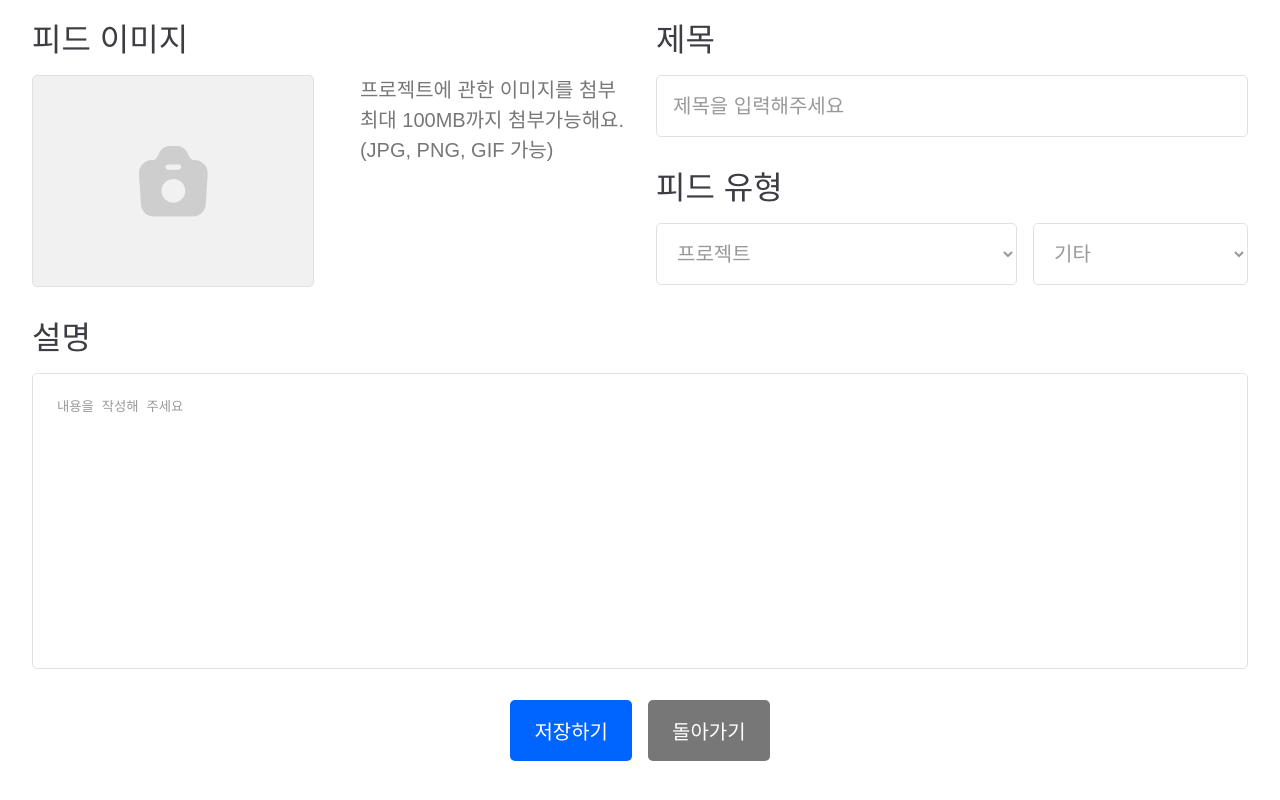
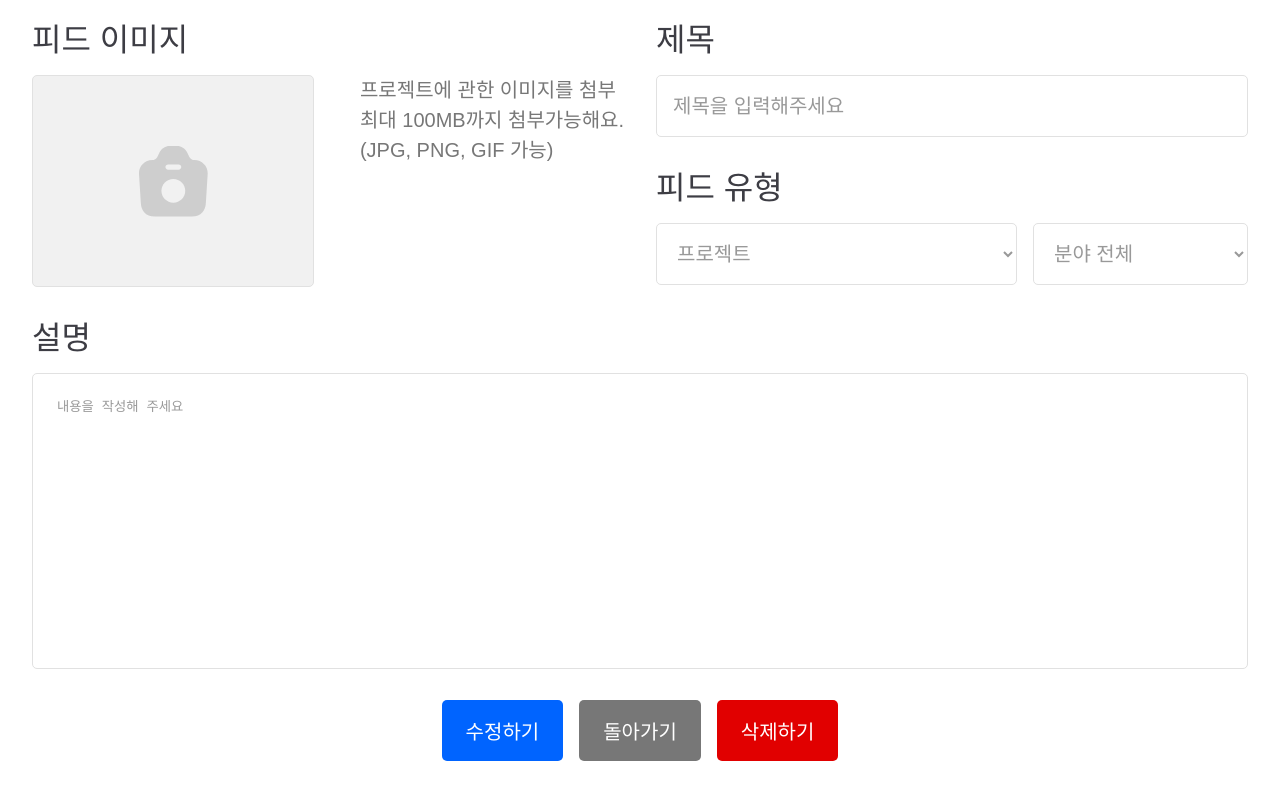
Before and after one commit to SWM14-HumanError/Match-Up-Frontend, a React (Vite) app: page /update/feed/1 in a window 1280 px wide. Shown: the part 258-1058 px from the top of the page. Built offline with nearby package versions, Linux system fonts and the light colour scheme; a web font is replaced by a local one.

Commit message:
Feat: 피드 생성, 수정 삭제 API 연결

```diff
--- a/src/constant/Api.ts
+++ b/src/constant/Api.ts
@@ -25,6 +25,8 @@ export default {
     else if (response.status >= 400) {
       throw {};
     }
+    else if(response.status === 204)
+      return;
 
     return await response.json();
   }
--- a/src/constant/initData.ts
+++ b/src/constant/initData.ts
@@ -1,4 +1,5 @@
-import {IAdditionalInfo, IEditProjectInfo, IProjectDetail} from './interfaces.ts';
+import {IAdditionalInfo, IEditFeedInfo, IEditProjectInfo, IProjectDetail} from './interfaces.ts';
+import {ProjectSubFields} from "./selectOptions.ts";
 
 export const InitProject = {
   teamSearchResponseList: [],
@@ -53,11 +54,12 @@ export const InitEditProjectInfo: IEditProjectInfo = {
 }
 
 export const InitAdditionalInfo: IAdditionalInfo = {
+  name: '',
+  nickname: '',
   positionLevel: 1,
   userBirthdayYear: 1982,
   userBirthdayMonth: 3,
   userBirthdayDay: 10,
-  userLevel: 1,
   address: '서울',
   expYear: 2,
   expertize: [
@@ -66,3 +68,11 @@ export const InitAdditionalInfo: IAdditionalInfo = {
   meetingType: 'ONLINE',
   position: 'Back-end'
 }
+
+export const InitFeedInfo: IEditFeedInfo = {
+  title: '',
+  content: '',
+  imageUrl: '',
+  type: 0,
+  domain: ProjectSubFields[0],
+}
--- a/src/dummies/dummyData.ts
+++ b/src/dummies/dummyData.ts
@@ -283,7 +283,7 @@ export const feeds: IMainFeedsList = {
   feedSearchResponsDtos: [
     {
       id: 1,
-      userId: 2,
+      userId: 1,
       title: 'Feed 1',
       content: 'This is feed 1',
       thumbnailUrl: 'https://picsum.photos/200/300',
--- a/src/pages/MainPage/EditFeedPage.tsx
+++ b/src/pages/MainPage/EditFeedPage.tsx
@@ -1,22 +1,39 @@
 import {useRef, useState} from 'react';
-import {useParams} from 'react-router-dom';
+import {useNavigate, useParams} from 'react-router-dom';
 import Navigation from '../../components/Navigation.tsx';
 import SelectBox from '../../components/inputs/SelectBox.tsx';
 import Camera from '../../components/svgs/Camera.tsx';
-import {IEditProjectInfo} from '../../constant/interfaces.ts';
-import {InitEditProjectInfo} from '../../constant/initData.ts';
+import {IEditFeedInfo} from '../../constant/interfaces.ts';
+import {InitFeedInfo} from '../../constant/initData.ts';
 import {ProjectFields} from '../../constant/selectOptions.ts';
+import Api from '../../constant/Api.ts';
 import '../../styles/MainProjectPage.scss';
 
 
 const ProjectTypeArr = ['프로젝트', '스터디'];
 
 function EditFeedPage() {
+  const navigate = useNavigate();
   const feedId = useParams().feedId;
   const FileInput = useRef<HTMLInputElement>(null);
   const [selectedFile, setSelectedFile] = useState<File | null>(null);
 
-  const [projectData, setProjectData] = useState<IEditProjectInfo>(InitEditProjectInfo);
+  const [feedInfo, setFeedInfo] = useState<IEditFeedInfo>(InitFeedInfo);
+
+  function saveFeed() {
+    ( !!feedId ? // 프로젝트 수정 시
+        Api.fetch(`/api/v1/feed/${feedId}`,  'PUT', feedInfo) : // 프로젝트 생성 시
+        Api.fetch(`/api/v1/feed`, 'POST', feedInfo)
+    )
+      .then(() => navigate(-1))
+      .catch(() => alert(`피드를 ${feedId ? '수정' : '생성'}할 수 없습니다`));
+  }
+  function deleteFeed() {
+    if (window.confirm('정말로 이 피드를 삭제하시겠습니까?'))
+      Api.fetch(`/api/v1/feed/${feedId}`, 'DELETE')
+        .then(() => navigate(-1))
+        .catch(() => alert('피드를 삭제할 수 없습니다'));
+  }
 
   return (
     <div>
@@ -56,43 +73,48 @@ function EditFeedPage() {
             <div className='inputs_layout'>
               <input type='text'
                      placeholder='제목을 입력해주세요'
-                     value={projectData.info.title}
+                     value={feedInfo.title}
                      onChange={e =>
-                       setProjectData(prev => (
-                         {...prev, info: {...prev.info, title: e.target.value}}
-                       ))}/>
+                       setFeedInfo(prev => ({...prev, title: e.target.value}))}/>
             </div>
 
             <h2>피드 유형</h2>
             <div className='inputs_layout'>
               <SelectBox options={ProjectTypeArr}
-                         value={ProjectTypeArr[projectData.type.teamType]}
+                         value={ProjectTypeArr[feedInfo.type]}
                          onChange={value =>
-                           setProjectData(prev => ({
-                             ...prev, type: {...prev.type, teamType: ProjectTypeArr.indexOf(value)}
-                           }))}/>
+                           setFeedInfo(prev => ({...prev, type: ProjectTypeArr.indexOf(value)}))}/>
 
               <SelectBox options={ProjectFields}
-                         value={projectData.type.detailType}
+                         value={feedInfo.domain}
                          onChange={value =>
-                           setProjectData(prev => ({
-                             ...prev, type: {...prev.type, detailType: value}
-                           }))}/>
+                           setFeedInfo(prev => ({...prev, domain: value}))}/>
             </div>
           </div>
         </div>
 
         <h2>설명</h2>
         <textarea placeholder='내용을 작성해 주세요'
-                  value={projectData.info.description}
+                  value={feedInfo.content}
                   onChange={e =>
-                    setProjectData(prev => ({
-                      ...prev, info: {...prev.info, description: e.target.value}
-                    }))}/>
+                    setFeedInfo(prev => ({...prev, content: e.target.value}))}/>
 
         <div className='submit_button_layout'>
-          <button>저장하기</button>
-          <button className='cancel'>돌아가기</button>
+          <button onClick={saveFeed}>
+            {feedId ? '수정하기' : '생성하기'}
+          </button>
+
+          <button className='cancel'
+                  onClick={() => navigate(-1)}>
+            돌아가기
+          </button>
+
+          {feedId &&
+            <button className='danger'
+                    onClick={deleteFeed}>
+              삭제하기
+            </button>
+          }
         </div>
 
       </div>
```
Also changed, not shown: src/constant/interfaces.ts (+8 -0 lines).
